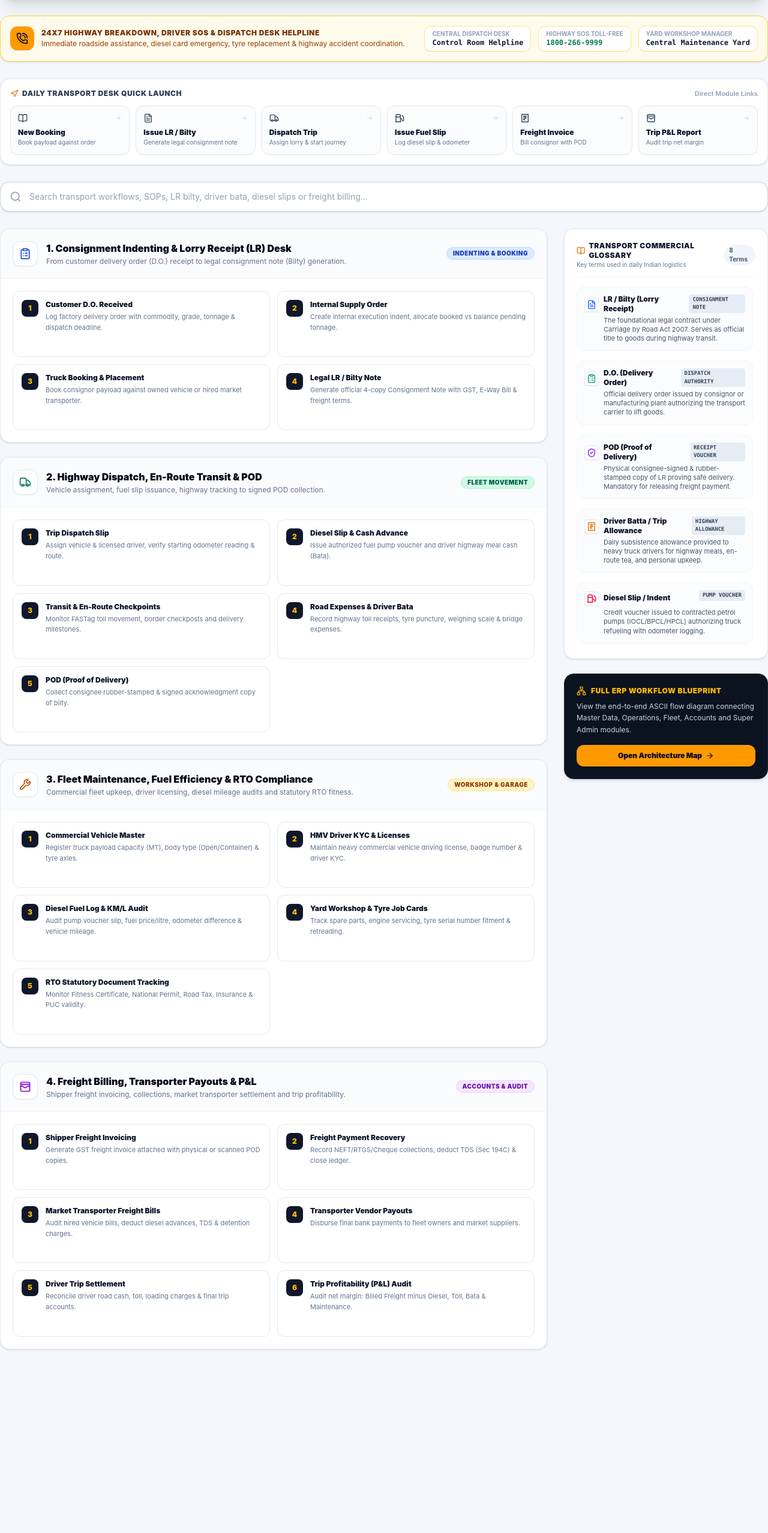
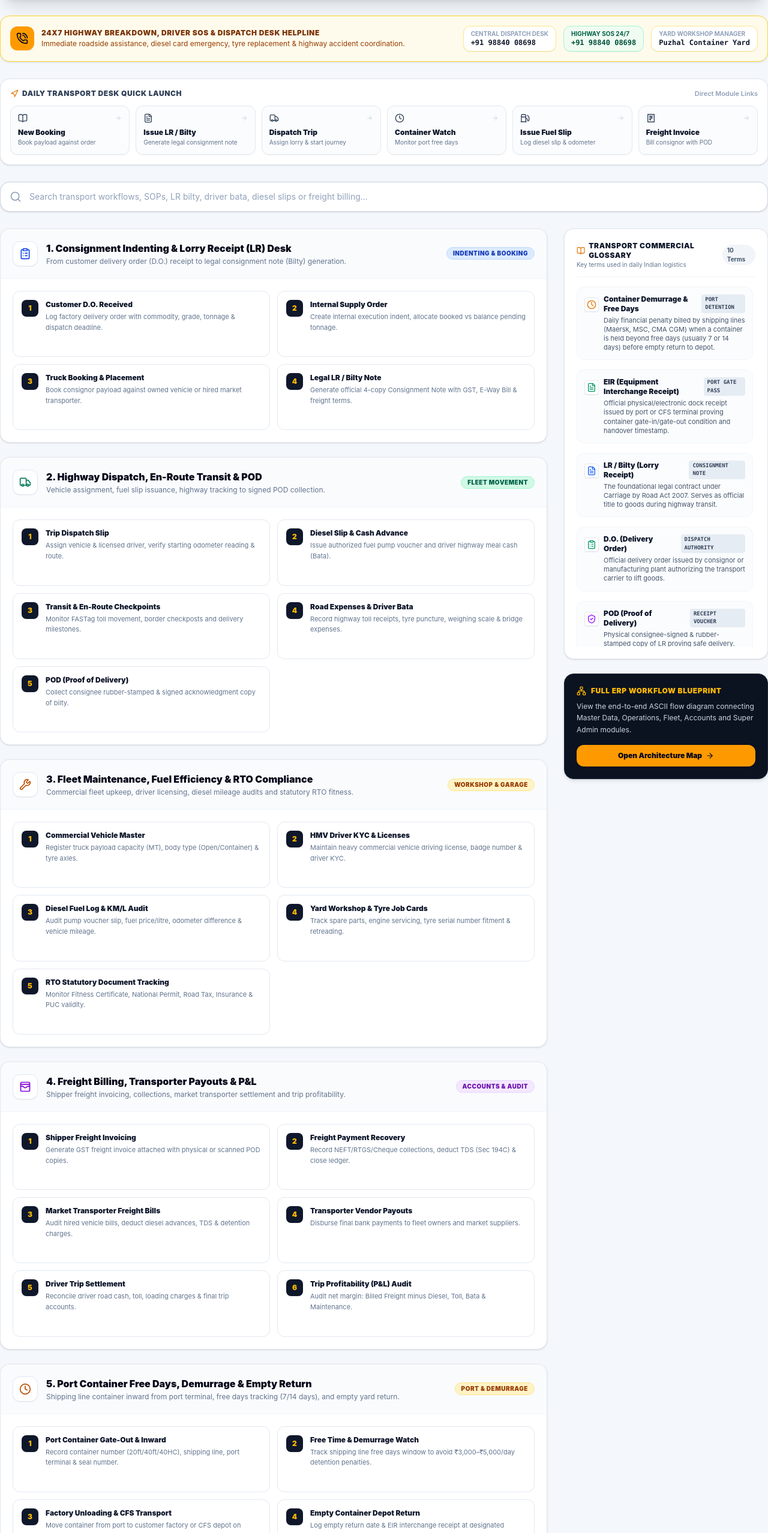
Before and after one commit to Navratan8949/Bhumi-Container-Service, a Next.js app in the folder bhumi_container_service_frontend/: page /help in a window 1280 px wide. Shown: the part 244-2800 px from the top of the page at 60% size. Before the commit the page ends 2558 px from the top, so only its background shows below. Built offline with nearby package versions, Linux system fonts and the light colour scheme; no server answers; sample sign-in values are in the browser's storage.

Commit message:
feat: update dashboard workflow steps, header emergency contact, sidebar z-index, and help page documentation

```diff
--- a/bhumi_container_service_frontend/app/help/page.jsx
+++ b/bhumi_container_service_frontend/app/help/page.jsx
@@ -83,13 +83,39 @@ const workflows = [
       ["2", "Freight Payment Recovery", "Record NEFT/RTGS/Cheque collections, deduct TDS (Sec 194C) & close ledger.", "/customer-payments"],
       ["3", "Market Transporter Freight Bills", "Audit hired vehicle bills, deduct diesel advances, TDS & detention charges.", "/vendor-bills"],
       ["4", "Transporter Vendor Payouts", "Disburse final bank payments to fleet owners and market suppliers.", "/vendor-payments"],
-      ["5", "Driver Trip Settlement", "Reconcile driver road cash, toll, loading charges & final trip accounts.", "/trip-expenses"],
-      ["6", "Trip Profitability (P&L) Audit", "Audit net margin: Billed Freight minus Diesel, Toll, Bata & Maintenance.", "/reports"],
+      ["5", "Driver Trip Settlement", "Reconcile driver road cash, toll, loading charges & final trip accounts.", "/driver-trip-settlements"],
+      ["6", "Trip Profitability (P&L) Audit", "Audit net margin: Billed Freight minus Diesel, Toll, Bata & Maintenance.", "/reports/trip-profitability"],
+    ],
+  },
+  {
+    title: "5. Port Container Free Days, Demurrage & Empty Return",
+    badge: "Port & Demurrage",
+    badgeColor: "bg-amber-100 text-amber-800 border-amber-200",
+    summary: "Shipping line container inward from port terminal, free days tracking (7/14 days), and empty yard return.",
+    icon: <Clock className="h-5 w-5 text-amber-700" />,
+    steps: [
+      ["1", "Port Container Gate-Out & Inward", "Record container number (20ft/40ft/40HC), shipping line, port terminal & seal number.", "/container-detentions"],
+      ["2", "Free Time & Demurrage Watch", "Track shipping line free days window to avoid ₹3,000–₹5,000/day detention penalties.", "/container-detentions"],
+      ["3", "Factory Unloading & CFS Transport", "Move container from port to customer factory or CFS depot on heavy trailer.", "/trips"],
+      ["4", "Empty Container Depot Return", "Log empty return date & EIR interchange receipt at designated empty yard.", "/container-detentions"],
+      ["5", "Detention Penalty Audit", "Audit final shipping line demurrage invoices against actual gate-in interchange receipts.", "/container-detentions"],
     ],
   },
 ];
 
 const transportTerms = [
+  {
+    term: "Container Demurrage & Free Days",
+    code: "PORT DETENTION",
+    meaning: "Daily financial penalty billed by shipping lines (Maersk, MSC, CMA CGM) when a container is held beyond free days (usually 7 or 14 days) before empty return to depot.",
+    icon: <Clock className="w-4 h-4 text-amber-600" />
+  },
+  {
+    term: "EIR (Equipment Interchange Receipt)",
+    code: "PORT GATE PASS",
+    meaning: "Official physical/electronic dock receipt issued by port or CFS terminal proving container gate-in/gate-out condition and handover timestamp.",
+    icon: <FileText className="w-4 h-4 text-emerald-600" />
+  },
   {
     term: "LR / Bilty (Lorry Receipt)",
     code: "CONSIGNMENT NOTE",
@@ -144,9 +170,9 @@ const quickActions = [
   { label: "New Booking", href: "/bookings", icon: BookOpen, desc: "Book payload against order" },
   { label: "Issue LR / Bilty", href: "/lr-bilties", icon: FileText, desc: "Generate legal consignment note" },
   { label: "Dispatch Trip", href: "/trips", icon: Truck, desc: "Assign lorry & start journey" },
+  { label: "Container Watch", href: "/container-detentions", icon: Clock, desc: "Monitor port free days" },
   { label: "Issue Fuel Slip", href: "/fuels", icon: Fuel, desc: "Log diesel slip & odometer" },
   { label: "Freight Invoice", href: "/customer-invoices", icon: ReceiptIndianRupee, desc: "Bill consignor with POD" },
-  { label: "Trip P&L Report", href: "/reports/trip-profitability", icon: WalletCards, desc: "Audit trip net margin" },
 ];
 
 export default function HelpPage() {
@@ -261,17 +287,23 @@ export default function HelpPage() {
           </div>
 
           <div className="flex flex-wrap items-center gap-3 text-xs">
-            <div className="rounded-xl border border-amber-200 bg-white px-3 py-1.5 shadow-2xs">
+            <a
+              href="tel:+919884008698"
+              className="rounded-xl border border-amber-200 bg-white px-3 py-1.5 shadow-2xs hover:border-amber-400 hover:bg-amber-50/50 transition cursor-pointer"
+            >
               <span className="text-[10px] uppercase font-bold text-slate-400 block">Central Dispatch Desk</span>
-              <span className="font-mono font-black text-slate-900">{activeCompany?.phone || "Control Room Helpline"}</span>
-            </div>
-            <div className="rounded-xl border border-amber-200 bg-white px-3 py-1.5 shadow-2xs">
-              <span className="text-[10px] uppercase font-bold text-slate-400 block">Highway SOS Toll-Free</span>
-              <span className="font-mono font-black text-emerald-700">1800-266-9999</span>
-            </div>
+              <span className="font-mono font-black text-slate-900">{activeCompany?.phone || "+91 98840 08698"}</span>
+            </a>
+            <a
+              href="tel:+919884008698"
+              className="rounded-xl border border-emerald-200 bg-emerald-50/70 px-3 py-1.5 shadow-2xs hover:border-emerald-400 hover:bg-emerald-100/70 transition cursor-pointer"
+            >
+              <span className="text-[10px] uppercase font-bold text-emerald-800 block">Highway SOS 24/7</span>
+              <span className="font-mono font-black text-emerald-900">+91 98840 08698</span>
+            </a>
             <div className="rounded-xl border border-amber-200 bg-white px-3 py-1.5 shadow-2xs">
               <span className="text-[10px] uppercase font-bold text-slate-400 block">Yard Workshop Manager</span>
-              <span className="font-mono font-black text-slate-900">{activeCompany?.city ? `${activeCompany.city} Depot` : "Central Maintenance Yard"}</span>
+              <span className="font-mono font-black text-slate-900">{activeCompany?.city ? `${activeCompany.city} Depot` : "Puzhal Container Yard"}</span>
             </div>
           </div>
         </div>
--- a/bhumi_container_service_frontend/src/components/AppShell.jsx
+++ b/bhumi_container_service_frontend/src/components/AppShell.jsx
@@ -97,13 +97,13 @@ export default function AppShell({ children }) {
           collapsed={collapsed}
           onToggleCollapse={handleToggleCollapse}
         />
-        <main className="flex-1 overflow-y-auto overflow-x-hidden min-w-0 w-full p-4 sm:p-6 lg:p-8 custom-scrollbar">
+        <main className="flex-1 overflow-y-auto overflow-x-hidden min-w-0 w-full pt-[88px] px-4 pb-4 sm:pt-[96px] sm:px-6 sm:pb-6 lg:p-8 custom-scrollbar">
           <RouteAccessGuard user={user}>{children}</RouteAccessGuard>
         </main>
       </div>
       {open && (
         <button
-          className="fixed inset-0 z-30 bg-slate-900/40 backdrop-blur-sm lg:hidden"
+          className="fixed inset-0 z-40 bg-slate-900/40 backdrop-blur-sm lg:hidden"
           onClick={() => setOpen(false)}
         />
       )}
--- a/bhumi_container_service_frontend/src/components/Dashboard.jsx
+++ b/bhumi_container_service_frontend/src/components/Dashboard.jsx
@@ -2890,7 +2890,8 @@ export default function Dashboard() {
 
       {/* 6. Standard Transport Operating Workflow */}
       <section className="rounded-3xl border border-slate-200/80 bg-white p-5 sm:p-6 shadow-xs">
-        <div className="mb-4">
+        <div className="mb-4 flex flex-col sm:flex-row sm:items-center sm:justify-between gap-3">
+          <div>
             <p className="text-xs font-bold uppercase tracking-[0.16em] text-indigo-600">
               Standard Transport Operating Procedure • TMS Workflow
             </p>
@@ -2899,11 +2900,20 @@ export default function Dashboard() {
             </h3>
             <p className="mt-0.5 text-xs text-slate-500">
               Follow the dispatch sequence: from customer delivery order to
-            vehicle placement, bilty issuance, and final freight invoicing.
-          </p>
-        </div>
-
-        <div className="grid gap-3 md:grid-cols-2 lg:grid-cols-5">
+              vehicle placement, bilty issuance, port container return and freight invoicing.
+            </p>
+          </div>
+          <Link
+            href="/help"
+            className="inline-flex items-center gap-1.5 self-start sm:self-center rounded-xl border border-indigo-200 bg-indigo-50/70 hover:bg-indigo-100 px-3.5 py-1.5 text-xs font-bold text-indigo-700 transition"
+          >
+            <BookOpen className="h-3.5 w-3.5 text-indigo-600" />
+            <span>Full Standard SOPs & How To Use</span>
+            <ArrowRight className="h-3.5 w-3.5" />
+          </Link>
+        </div>
+
+        <div className="grid gap-3 sm:grid-cols-2 md:grid-cols-3 lg:grid-cols-6">
           <Link
             href="/do-received"
             className="flex items-center gap-3 rounded-2xl border border-slate-200 bg-white p-3.5 shadow-2xs hover:border-indigo-300 hover:shadow-xs transition"
@@ -2973,11 +2983,28 @@ export default function Dashboard() {
           </Link>
 
           <Link
+            href="/container-detentions"
+            className="flex items-center gap-3 rounded-2xl border border-amber-200 bg-amber-50/40 p-3.5 shadow-2xs hover:border-amber-400 hover:shadow-xs transition"
+          >
+            <span className="grid h-9 w-9 place-items-center rounded-xl bg-amber-500 text-slate-950 font-black text-xs shadow-xs">
+              5
+            </span>
+            <div>
+              <b className="block text-xs font-black text-slate-900">
+                Container Return
+              </b>
+              <span className="text-[10px] text-amber-800 font-semibold">
+                Free Days & Demurrage
+              </span>
+            </div>
+          </Link>
+
+          <Link
             href="/customer-invoices"
             className="flex items-center gap-3 rounded-2xl border border-slate-200 bg-white p-3.5 shadow-2xs hover:border-indigo-300 hover:shadow-xs transition"
           >
             <span className="grid h-9 w-9 place-items-center rounded-xl bg-slate-100 text-slate-700 font-bold text-xs">
-              5
+              6
             </span>
             <div>
               <b className="block text-xs font-bold text-slate-900">
--- a/bhumi_container_service_frontend/src/components/Header.jsx
+++ b/bhumi_container_service_frontend/src/components/Header.jsx
@@ -207,7 +207,7 @@ export default function Header({ user, onMenu, collapsed, onToggleCollapse }) {
   const canSwitchCompany = user?.role === "super_admin" && multipleCompanies;
 
   return (
-    <header className="sticky top-0 z-30 flex min-h-[72px] items-center justify-between gap-3 border-b border-slate-200 bg-white/95 px-4 backdrop-blur-xl sm:px-6 lg:px-8 shadow-xs">
+    <header className="fixed top-0 left-0 right-0 z-30 flex h-[72px] items-center justify-between gap-3 border-b border-slate-200 bg-white/95 px-4 backdrop-blur-xl sm:px-6 lg:static lg:h-auto lg:min-h-[72px] lg:px-8 shadow-xs">
       {/* Left: Operational Context & Hub Status */}
       <div className="flex min-w-0 items-center gap-2.5">
         {/* Mobile menu trigger */}
@@ -334,13 +334,17 @@ export default function Header({ user, onMenu, collapsed, onToggleCollapse }) {
         )}
 
         {/* 24x7 Breakdown Emergency Hotline Button */}
-        <div className="hidden 2xl:flex items-center gap-2 rounded-xl border border-slate-200 bg-slate-50/80 px-3 py-1.5 text-xs text-slate-600">
-          <PhoneCall className="h-3.5 w-3.5 text-amber-600" />
+        <a
+          href="tel:+919884008698"
+          className="hidden 2xl:flex items-center gap-2 rounded-xl border border-amber-200 bg-amber-50/70 hover:bg-amber-100/70 px-3 py-1.5 text-xs text-slate-700 transition"
+          title="Direct Dial 24x7 Highway Emergency Helpline"
+        >
+          <PhoneCall className="h-3.5 w-3.5 text-amber-600 animate-pulse" />
           <span className="font-bold text-slate-700">Highway SOS :</span>
-          <span className="font-mono font-bold text-amber-700">
-            1800-266-9999
+          <span className="font-mono font-black text-amber-800">
+            {activeCompany?.phone || "+91 98840 08698"}
           </span>
-        </div>
+        </a>
 
         {/* Fleet Compliance & Document Expiry Alerts (Hidden for Driver & Vendor) */}
         {user?.role !== "driver" && user?.role !== "vendor" && (
--- a/bhumi_container_service_frontend/src/components/Sidebar.jsx
+++ b/bhumi_container_service_frontend/src/components/Sidebar.jsx
@@ -66,14 +66,14 @@ export default function Sidebar({
       {/* Mobile Backdrop */}
       {open && (
         <div
-          className="fixed inset-0 z-30 bg-slate-950/70 backdrop-blur-sm lg:hidden"
+          className="fixed inset-0 z-40 bg-slate-950/70 backdrop-blur-sm lg:hidden"
           onClick={onClose}
         />
       )}
 
       {/* Main Sidebar Aside */}
       <aside
-        className={`fixed inset-y-0 left-0 z-40 flex flex-col border-r border-slate-800/80 bg-[#0b1220] text-white transition-[width,transform] duration-300 ease-in-out lg:static lg:translate-x-0 ${
+        className={`fixed inset-y-0 left-0 z-50 flex flex-col border-r border-slate-800/80 bg-[#0b1220] text-white transition-[width,transform] duration-300 ease-in-out lg:static lg:translate-x-0 ${
           open ? "translate-x-0" : "-translate-x-full"
         } ${collapsed ? "w-[280px] lg:w-[74px] lg:items-center" : "w-[280px]"}`}
       >
```
Lines whose indentation alone changed are shown as unchanged.
